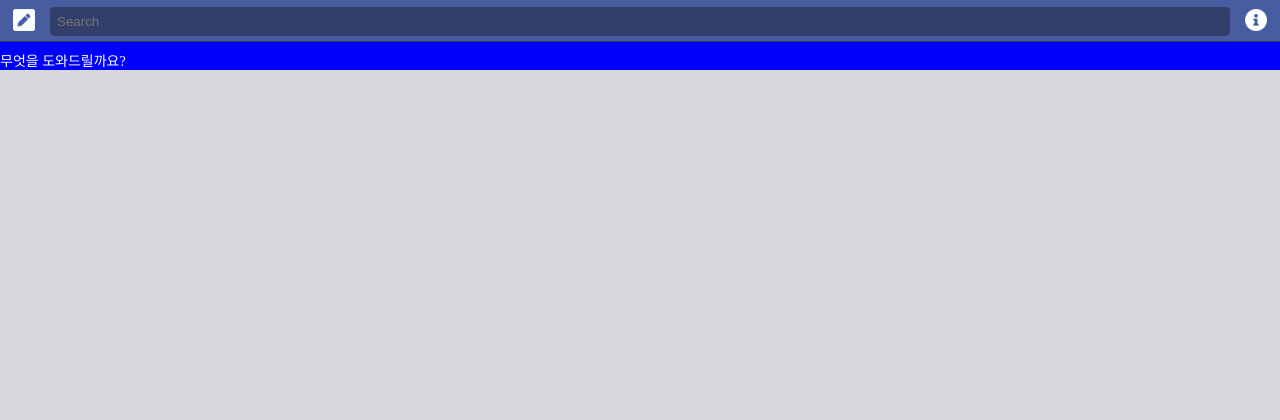
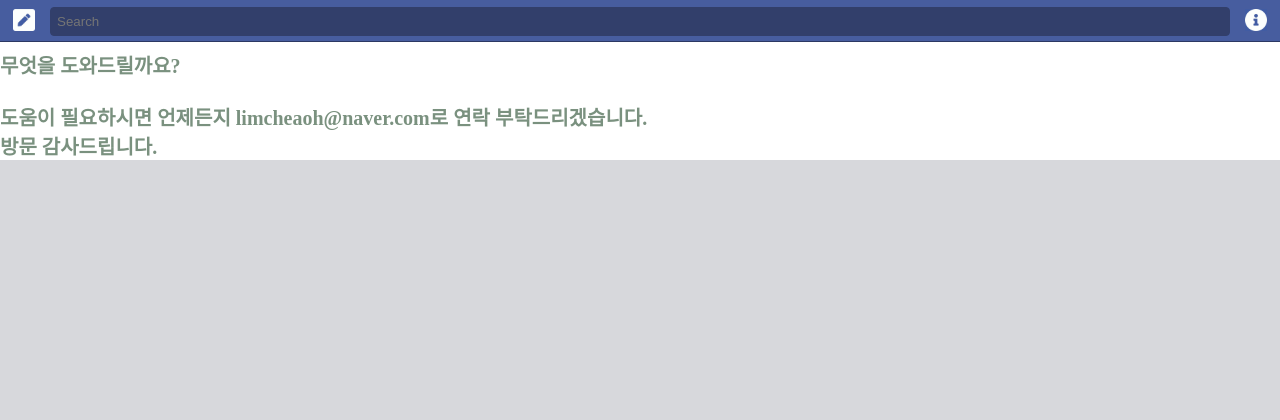
Before and after one commit to limchyo/my_facebook, a Django app: page /help/ in a window 1280 px wide. Shown: the top 420 px of the page. Run offline with Django 3.2, Linux system fonts and the light colour scheme.

Commit message:
make help page

```diff
--- a/facebook/templates/base.html
+++ b/facebook/templates/base.html
@@ -19,7 +19,9 @@
             <input type="text" class="searchbar" placeholder="Search">
         </div>
         <div class="btn2">
-          <img src="/static/ic_info.jpg" width="22px" style="margin:9px 13px 0 0">
+          <a href="/help/">
+            <img src="/static/ic_info.jpg" width="22px" style="margin:9px 13px 0 0">
+          </a>
         </div>
     </div>
     <div>
@@ -33,13 +35,19 @@
           </a>
         </div>
         <div class="tab2">
-          <img src="/static/ic_person.jpg" width="20px" style="margin-top: 14px">
+          <a href="/help/">
+            <img src="/static/ic_person.jpg" width="20px" style="margin-top: 14px">
+          </a>
         </div>
         <div class="tab3">
-          <img src="/static/ic_globe.jpg" width="20px" style="margin-top: 14px">
+          <a href="/help/">
+            <img src="/static/ic_globe.jpg" width="20px" style="margin-top: 14px">
+          </a>
         </div>
         <div class="tab4">
-          <img src="/static/ic_etc.jpg" width="20px" style="margin-top: 14px">
+          <a href="/help/">
+            <img src="/static/ic_etc.jpg" width="20px" style="margin-top: 14px">
+          </a>
         </div>
     </div>
   </body>
--- a/facebook/templates/help.html
+++ b/facebook/templates/help.html
@@ -3,15 +3,19 @@
 {% block content %}
   <style>
     .help {
-      background-color: blue;
-      color: #FFF;
+      background-color: white;
+      font-size: 20px;
+      font-weight: 800;
+      color: #7a917f;
       margin: 0px;
       padding-top: 50px;
     }
   </style>
   <body>
     <div class="help">
-      무엇을 도와드릴까요?
+      무엇을 도와드릴까요?<br><br>
+      도움이 필요하시면 언제든지 <a href="#">limcheaoh@naver.com</a>로 연락 부탁드리겠습니다.<br>
+      방문 감사드립니다.
     </div>
   </body>
 </html>
--- a/facebook/templates/newsfeed.html
+++ b/facebook/templates/newsfeed.html
@@ -20,7 +20,10 @@
       <a class="more" href="/feed/{{ feed.pk }}">더 보기</a>
     </p>
     <div class="accessory">
-      <img src="/static/ic_like.jpg" width="16px"> Like <img src="/static/ic_comment.jpg" width="16px"> Comments
+      <img src="/static/ic_like.jpg" width="16px"> Like
+      <a href="/feed/{{ feed.pk }}">
+        <img src="/static/ic_comment.jpg" width="16px"> Comments
+      </a>
     </div>
   </div>
   {% endfor %}
```
